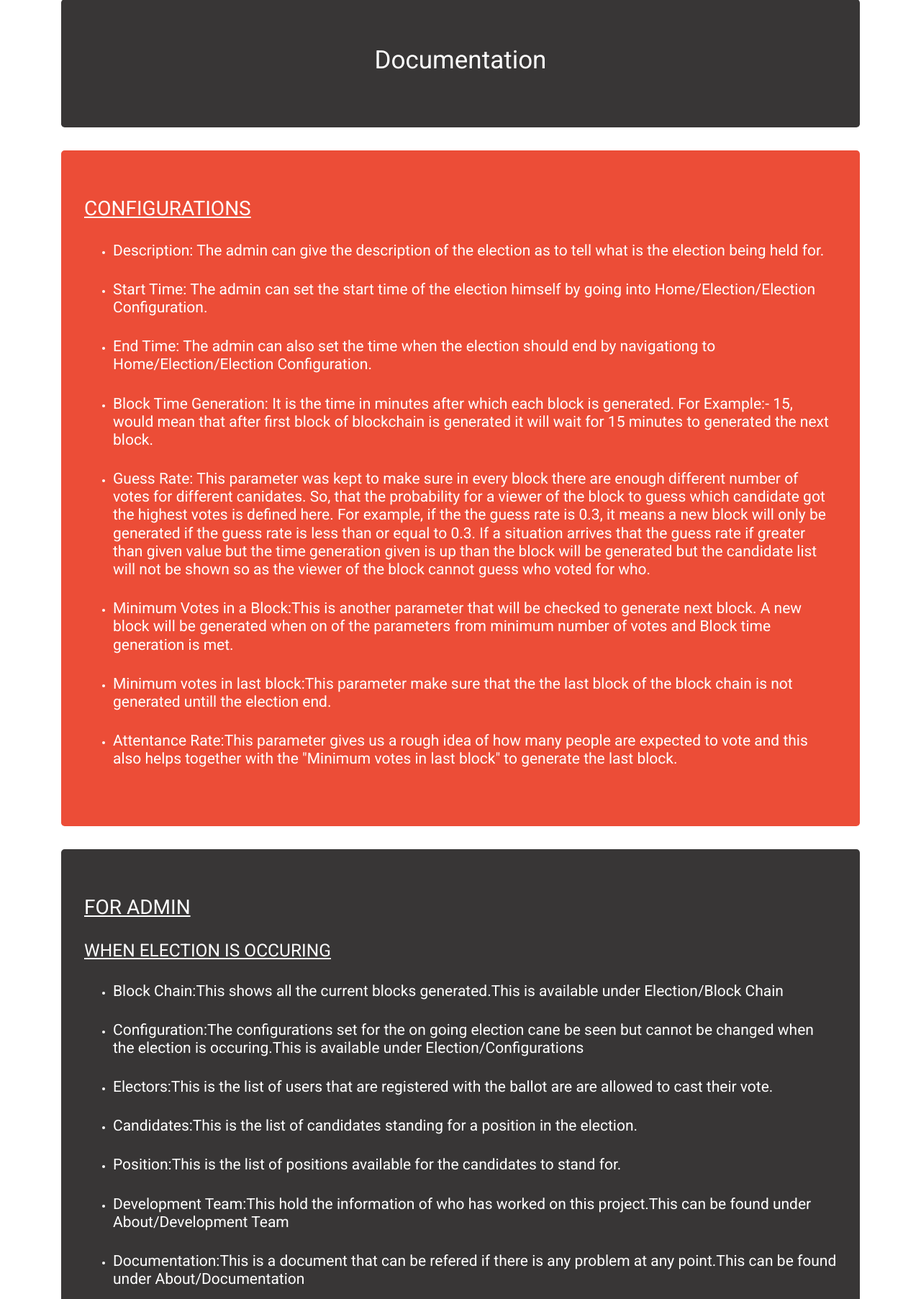
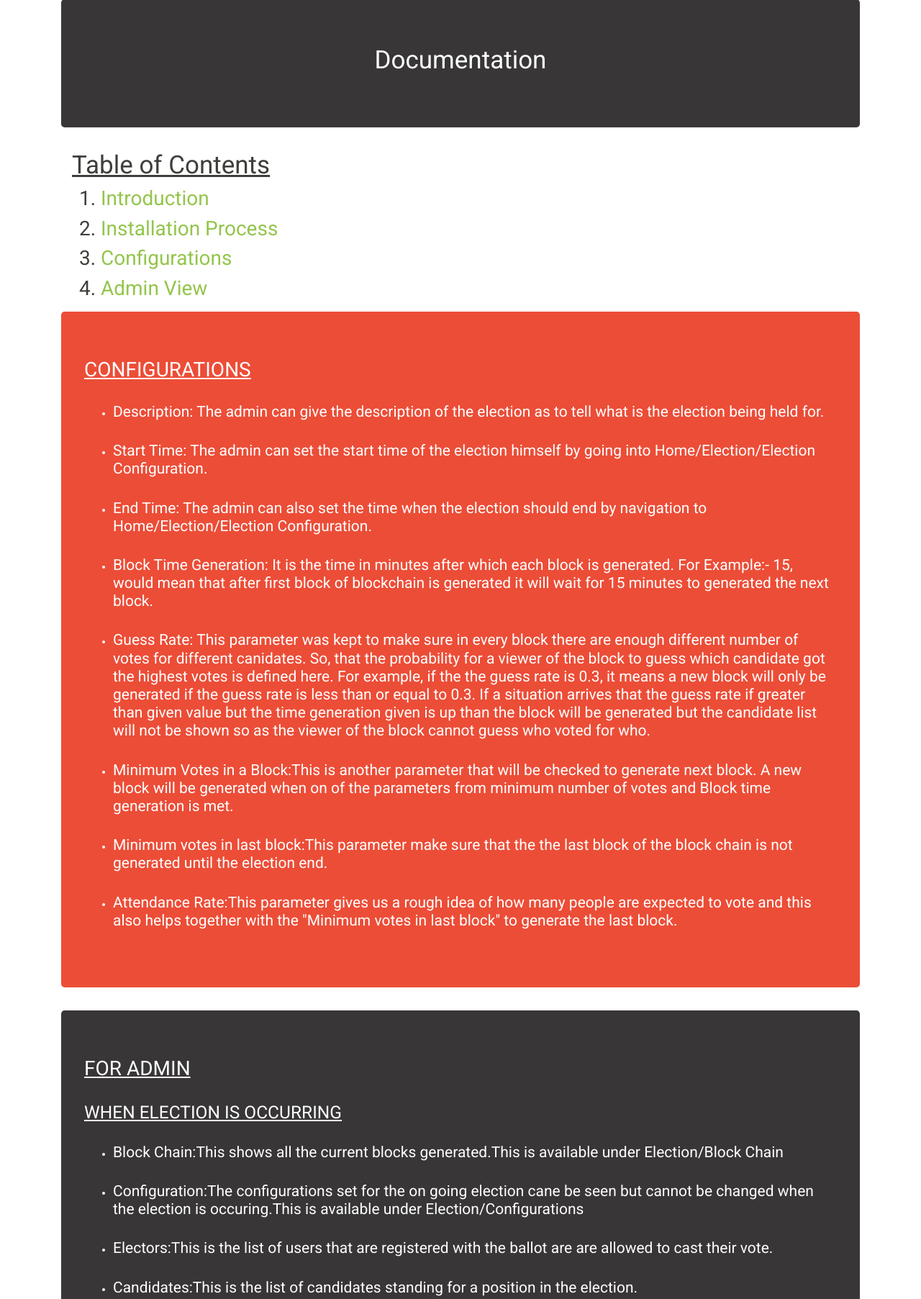
Before and after one commit to MUNISHMAHEY1/BallotBlock, a Django app: page /documentation/index in a window 1280 px wide. Shown: the part 159-1964 px from the top of the page at 72% size. Run offline with Django 3.2, Linux system fonts and the light colour scheme; the visitor is signed in with stand-in values (Sample User, id 1); data that the repository does not hold is empty; some libraries are stand-ins or nearby versions.

Commit message:
Changes made to doc_index.html

```diff
--- a/documentation/templates/doc_index.html
+++ b/documentation/templates/doc_index.html
@@ -24,9 +24,24 @@
     }
 
 </style>
+
 <div class="jumbotron text-center">
     <h1>Documentation</h1>
 </div>
+
+<div class="container">
+    <h1><u>Table of Contents</u></h1>
+    <ol>
+        <h2><li><a href="https://gitlab.com/fabio.ribeiro.santiago/balletblock/wikis/INTRODUCTION">Introduction</a></li></h2>
+        <h2><li><a href="https://gitlab.com/fabio.ribeiro.santiago/balletblock/wikis/INSTALLATION">Installation Process</a></li></h2>
+        <h2><li><a href="https://gitlab.com/fabio.ribeiro.santiago/balletblock/wikis/CONFIGURATIONS-OF-THE-PROJECT">Configurations</a></li></h2>
+        <h2><li><a href="https://gitlab.com/fabio.ribeiro.santiago/balletblock/wikis/View-For-the-Admin-(WHEN-ELECTION-IS-NOT-OCCURRING)">Admin View</a></li></h2>
+    </ol>
+</div>
+
+
+
+
 <div class="jumbotron" style="background-color:#ec4d37">
 
 <h2><u>CONFIGURATIONS</u></h2><br>
@@ -35,7 +50,7 @@
   <br>
   <li><h4>Start Time: The admin can set the start time of the election himself by going into Home/Election/Election Configuration.</h4></li>
   <br>
-  <li><h4>End Time: The admin can also set the time when the election should end by navigationg to Home/Election/Election Configuration.</h4></li>
+  <li><h4>End Time: The admin can also set the time when the election should end by navigation to Home/Election/Election Configuration.</h4></li>
   <br>
   <li><h4>Block Time Generation: It is the time in minutes after which each block is generated. For Example:- 15, would mean that after first block of blockchain is generated it will wait for 15 minutes to generated the next block.</h4></li>
   <br>
@@ -43,15 +58,15 @@
   <br>
   <li><h4>Minimum Votes in a Block:This is another parameter that will be checked to generate next block. A new block will be generated when on of the parameters from minimum number of votes and Block time generation is met. </h4></li>
   <br>
-  <li><h4>Minimum votes in last block:This parameter make sure that the the last block of the block chain is not generated untill the election end. </h4></li>
+  <li><h4>Minimum votes in last block:This parameter make sure that the the last block of the block chain is not generated until the election end. </h4></li>
   <br>
-  <li><h4>Attentance Rate:This parameter gives us a rough idea of how many people are expected to vote and this also helps together with the "Minimum votes in last block" to generate the last block. </h4></li>
+  <li><h4>Attendance Rate:This parameter gives us a rough idea of how many people are expected to vote and this also helps together with the "Minimum votes in last block" to generate the last block. </h4></li>
 </ul>
 </div>
 
 <div class="jumbotron">
     <h2><u>FOR ADMIN</u></h2><br>
-    <h3><u>WHEN ELECTION IS OCCURING</u></h3><br>
+    <h3><u>WHEN ELECTION IS OCCURRING</u></h3><br>
     <ul>
         <li><h4>Block Chain:This shows all the current blocks generated.This is available under Election/Block Chain</h4></li><br>
         <li><h4>Configuration:The configurations set for the on going election cane be seen but cannot be changed when the election is occuring.This is available under Election/Configurations</h4></li><br>
@@ -63,17 +78,17 @@
     </ul>
     <h3><u>WHEN ELECTION IS NOT OCCURING</u></h3><br>
     <ul>
-        <li><h4>Bloak Chain:This will not show anything as the election is not occuring right now.This is available under Election/Block Chain</h4></li><br>
+        <li><h4>Block Chain:This will not show anything as the election is not occurring right now.This is available under Election/Block Chain</h4></li><br>
         <li><h4>Configuration:The admin can set the configurations for the next election he or she wants to conduct.This is available under Election/Configurations.</h4></li><br>
         <li><h4>Start Election:After the configuration is set, the election cane be started manually from here. If it is not started manually then it will start automatically when the start time is reached.This is available under Election/Start Election</h4></li><br>
         <li><h4>Results:After the election is done the result for the last election can be checked from here and the winners can be decided accordingly. This is available under Election/Results</h4></li><br>
         <li><h4>Clean:This function cleans up the record for the previous election.This is available under Election/Clean.</h4></li><br>
-        <li><h4>Mock Election:This is provided to generated dummy electors,candidayes and positions to test for a dummy election. This is available under Election/Mock Election</h4></li><br>
+        <li><h4>Mock Election:This is provided to generated dummy electors,candidates and positions to test for a dummy election. This is available under Election/Mock Election</h4></li><br>
         <li><h4>Electors:This is the list of users that are registered with the ballot are are allowed to cast their vote.</h4></li><br>
         <li><h4>Candidates:This is the list of candidates standing for a position in the election.</h4></li><br>
         <li><h4>Position:This is the list of positions available for the candidates to stand for.</h4></li><br>
         <li><h4>Development Team:This hold the information of who has worked on this project.This can be found under About/Development Team</h4></li><br>
-        <li><h4>Documentation:This is a document that can be refered if there is any problem at any point.This can be found under About/Documentation</h4></li>
+        <li><h4>Documentation:This is a document that can be referred if there is any problem at any point.This can be found under About/Documentation</h4></li>
     </ul>
 </div>
 
```
